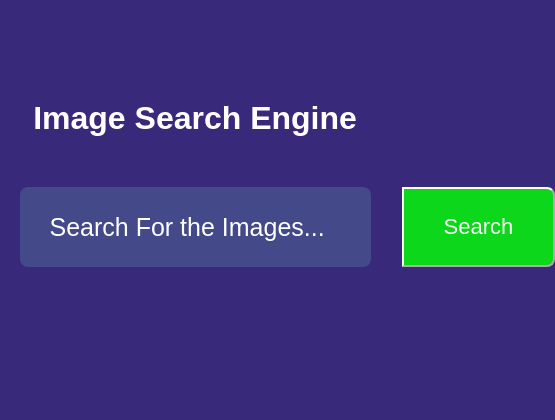
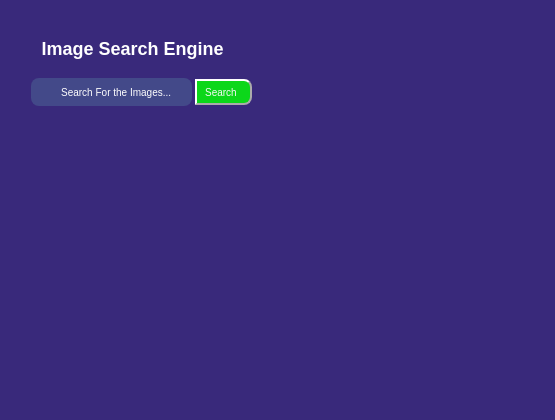
Before and after one commit to kiranjith33/Image-Search-Engine, a plain HTML site: page index.html in a window 390 px wide. Shown: the whole page, 555 px wide, since content can reach past the window. Drawn offline with Linux system fonts and the light colour scheme.

Commit message:
Add files via upload

```diff
--- a/style.css
+++ b/style.css
@@ -73,3 +73,95 @@ form button{
     object-fit: cover;
     border-radius: 5px;
 }
+
+@media only screen and (max-width: 600px){
+
+    h1 {
+        text-align: center;
+        margin: 39px auto 50px;
+        font-weight: 800;
+        font-size: 18px;
+        padding-right: 125px;
+        padding-bottom: -6px;
+    }
+
+    form {
+        width: 161px;
+        /* max-width: 600px; */
+        /* margin: auto; */
+        height: 28px;
+        background: #434989;
+        display: flex;
+        align-items: center;
+        margin-right: 198px;
+        margin-bottom: 0px;
+        margin-top: -32px;
+        border-radius: 8px;
+    }
+    form button {
+        /* padding: 0 40px; */
+        height: 26px;
+        position: absolute;
+        margin-left: 164px;
+        width: 6px;
+        background: #0cd71a;
+        color: #f8f8f8;
+        font-size: 10px;
+        border: 2;
+        padding-right: 45px;
+        padding-left: 8px;
+        border-color: #fff;
+        outline: 1;
+        border-top-right-radius: 8px;
+        border-bottom-right-radius: 8px;
+        cursor: pointer;
+    }
+
+
+    form input {
+        flex: 1;
+        height: 18px;
+        border: 0;
+        outline: 0;
+        background: transparent;
+        color: #fff;
+        font-size: 10px;
+        padding: 0 30px;
+    }
+    #search-result {
+        width: 61%;
+        /* margin: 40px auto 50px; */
+        margin-top: 36px;
+        margin-right: 142px;
+        display: grid;
+        grid-auto-columns: 1fr;
+        grid-gap: 15px;
+    }
+    #search-result img {
+        width: 109%;
+        height: 137px;
+        padding-right: -23px;
+        padding-left: -19px;
+        object-fit: cover;
+        border-radius: 5px;
+    }
+    #show-more-btn {
+        background: #ff3929;
+        color: #fff;
+        width: 109px;
+        height: 34px;
+        border: 0;
+        outline: 0;
+        padding: 10px 20px 14px;
+        border-radius: 4px;
+        /* margin: 10px auto 100px; */
+        margin-left: 68px;
+        /* margin-top: -44px; */
+        position: relative;
+        /* margin-bottom: -78px; */
+        margin-top: -27px;
+        cursor: pointer;
+        display: none;
+    }
+
+}
```
